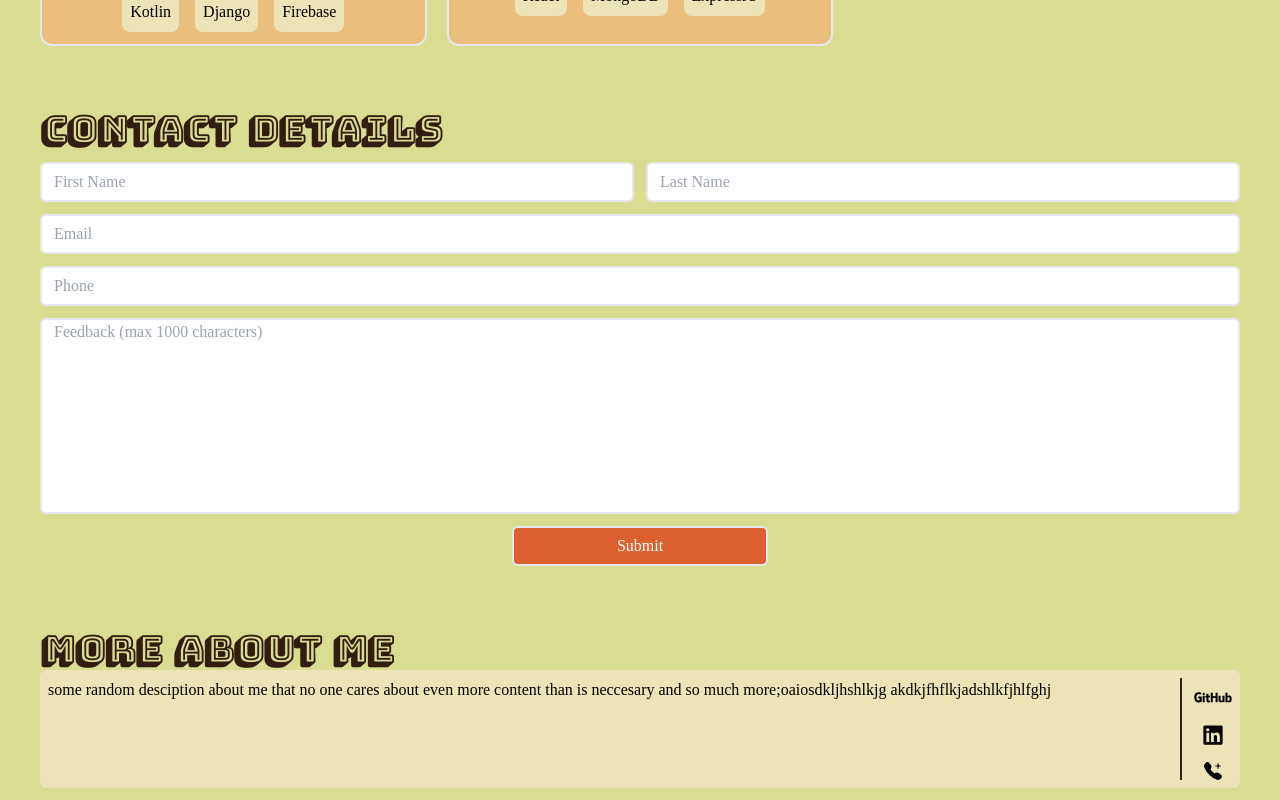
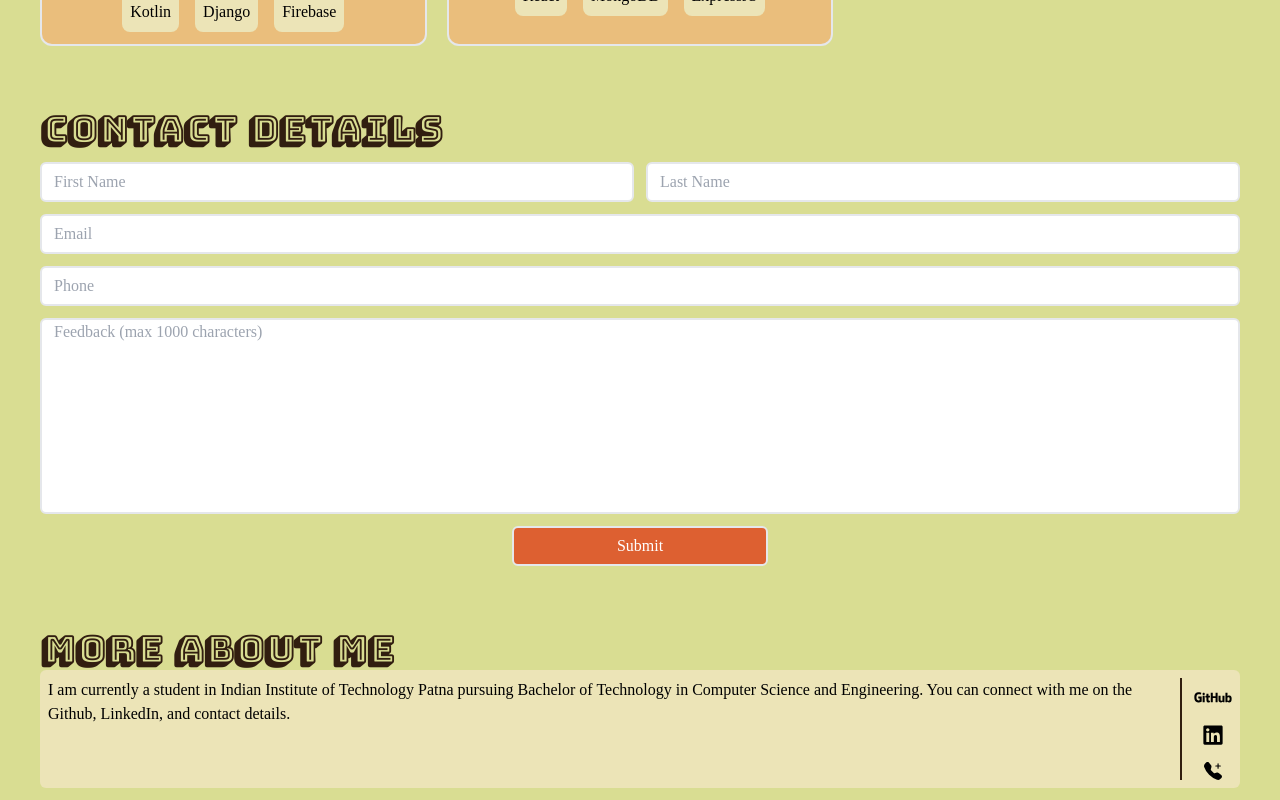
Before and after one commit to Maven-D/Maven-D.github.io, a React (Vite) app in the folder mywebsite/: page / in a window 1280 px wide. Shown: the part 1060-1860 px from the top of the page. Built offline with nearby package versions, Linux system fonts and the light colour scheme; a web font is replaced by a local one.

Commit message:
made changes

```diff
--- a/mywebsite/src/components/Footer.jsx
+++ b/mywebsite/src/components/Footer.jsx
@@ -13,9 +13,9 @@ function Footer() {
 
       <div className="flex gap-3 bg-vanilla rounded-md p-2">
         <div className="flex-1 border-r-2 border-bistre align-middle">
-          some random desciption about me that no one cares about even more
-          content than is neccesary and so much more;oaiosdkljhshlkjg
-          akdkjfhflkjadshlkfjhlfghj
+          I am currently a student in Indian Institute of Technology Patna
+          pursuing Bachelor of Technology in Computer Science and Engineering.
+          You can connect with me on the Github, LinkedIn, and contact details.
         </div>
         <div className="flex flex-col gap-2 items-center">
           <a
```
